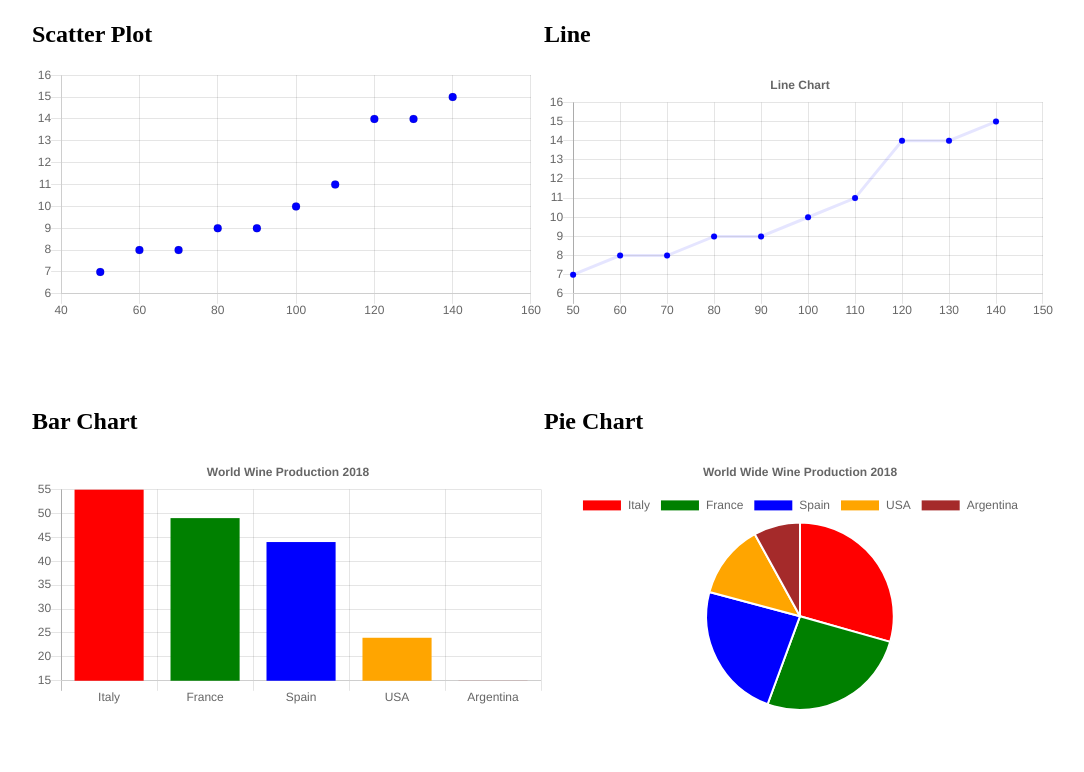
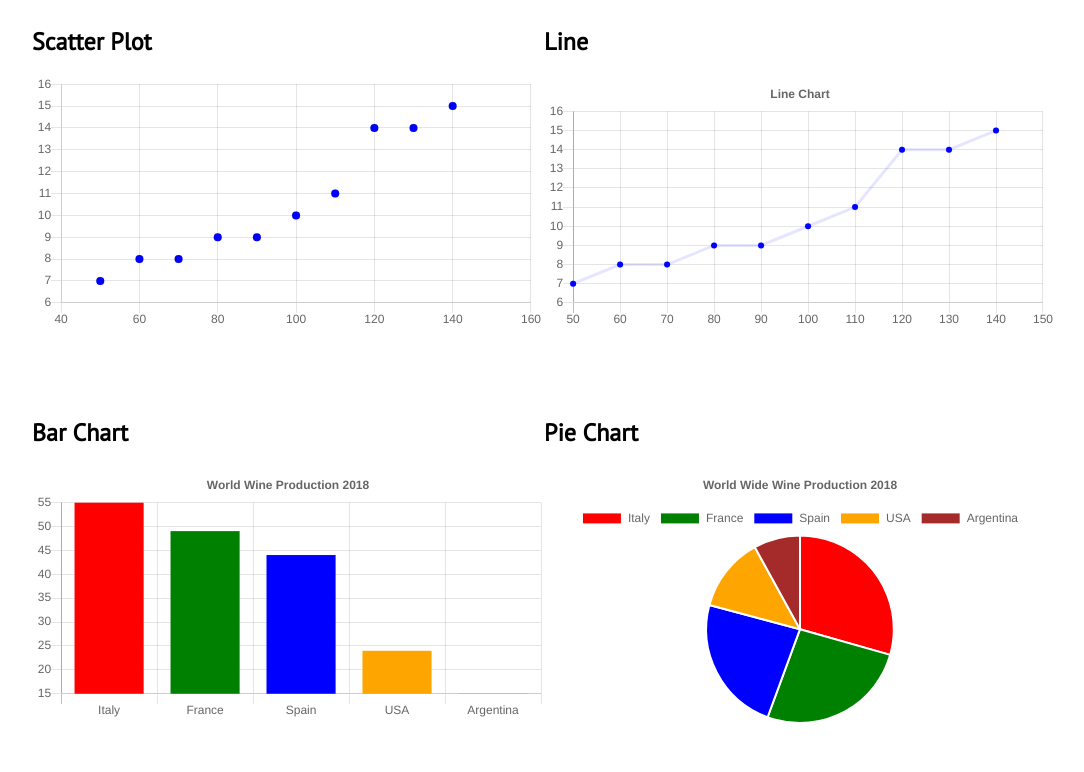
Before and after one commit to WMCharles/Chart-JS, a plain HTML site: page index.html in a window 1280 px wide. Shown: the part 79-851 px from the top of the page, without its empty margins (96-1180 px from the left). Drawn offline with nearby package versions, Linux system fonts and the light colour scheme.

Commit message:
add font family

```diff
--- a/style.css
+++ b/style.css
@@ -1,6 +1,9 @@
+@import url('https://fonts.googleapis.com/css2?family=PT+Sans&display=swap');
+
 body {
     width: 80%;
     margin: 0 auto;
+    font-family: 'PT Sans', sans-serif;
 }
 
 .container {
```
